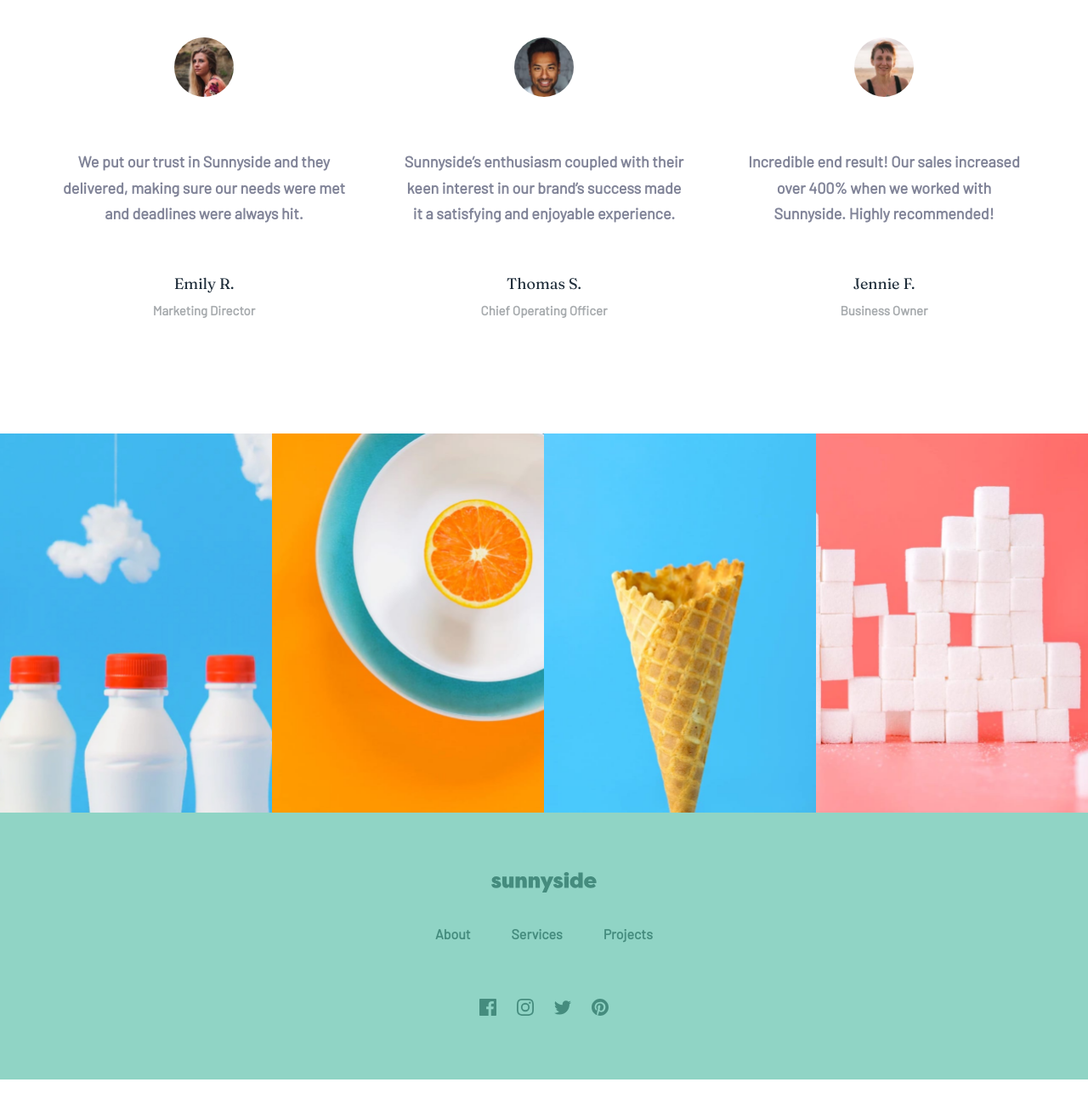
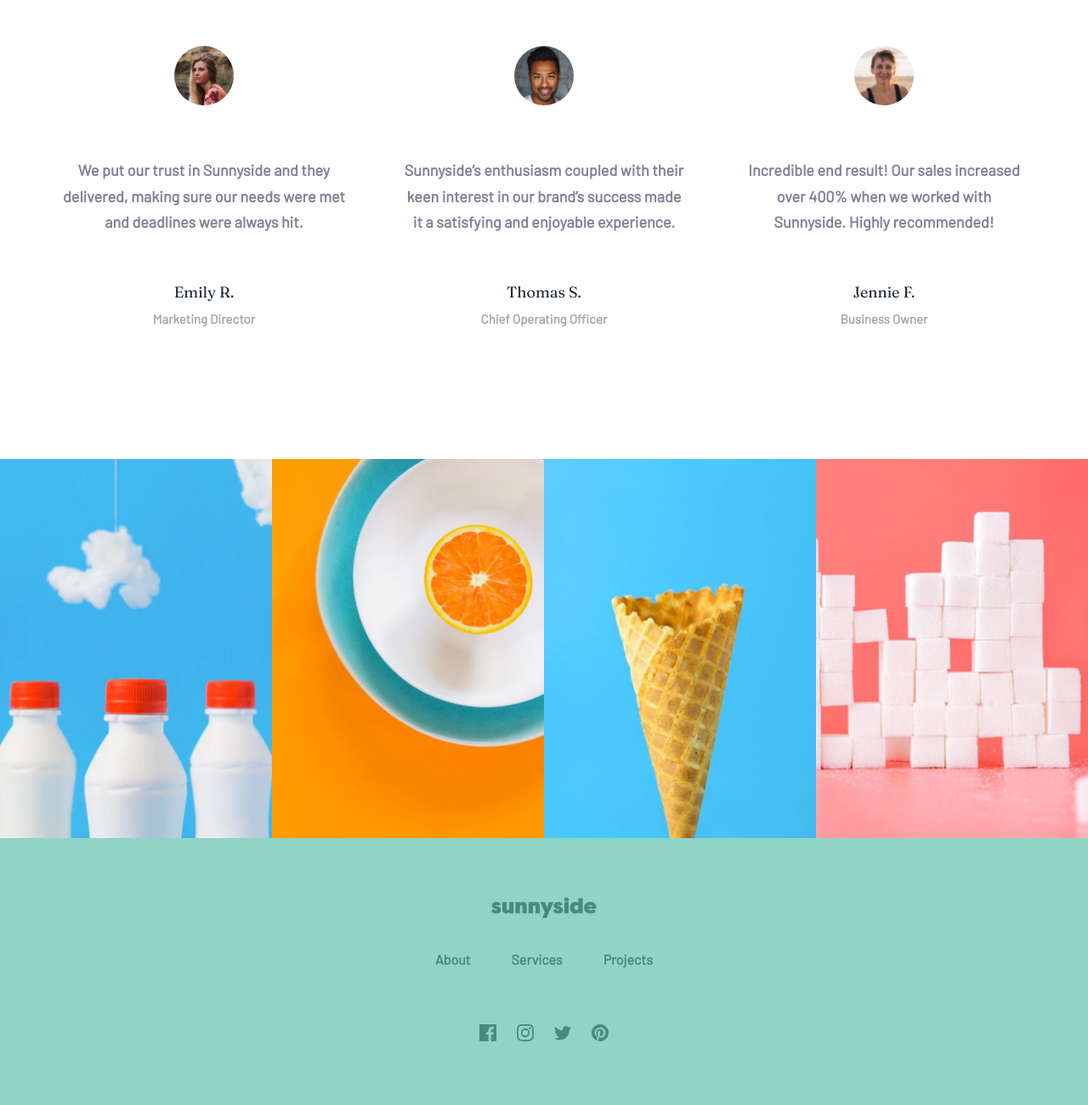
Before and after one commit to charlottesaidi/Sunnyside-agency-challenge-solution, a plain HTML site: page index.html in a window 1280 px wide. Shown: the part 2799-4099 px from the top of the page at 85% size. Before the commit the page ends 4069 px from the top, so only its background shows below. Drawn offline with nearby package versions, Linux system fonts and the light colour scheme.

Commit message:
fix footer

```diff
--- a/assets/css/style.css
+++ b/assets/css/style.css
@@ -68,7 +68,7 @@ a {text-decoration: none; transition: all .3s;}
 body {font-size: 18px; font-family: 'Barlow', sans-serif; font-weight: 600; line-height: 1.3}
 .wrap {max-width: 1440px; width: 100%; margin: 0 auto;}
 h1, h2 {font-family: 'Fraunces', serif;}
-.attribution { font-size: 11px; text-align: center; padding: 1% 0}
+.attribution { font-size: 11px; text-align: center;}
 .attribution a { color: hsl(228, 45%, 44%); }
 .hidden {display: none;}
 .grey {opacity: .5}
@@ -139,10 +139,10 @@ a:hover + .red {background: hsl(7, 99%, 70%)}
 | MAIN STYLE / PAGE CONTENT / CLIENT TESTIMONIALS
 |---------------------------------------------
 */
-.main_fourth_section .client_wrap {max-width: 1200px; width: 100%; margin: 0 auto; padding-top: 150px}
-.client_wrap h2 {text-transform: uppercase; color: hsl(210, 4%, 67%); font-size: 18px; letter-spacing: 5px; text-align: center;}
+.main_fourth_section .client_wrap {max-width: 1200px; width: 100%; margin: 0 auto; padding-top: 160px}
+.client_wrap h2 {text-transform: uppercase; font-weight: 900; color: hsl(210, 4%, 67%); font-size: 18px; letter-spacing: 5px; text-align: center;}
 .client_blocks {display: flex; flex-flow: row wrap; justify-content: space-around; align-items: center; text-align: center;}
-.client_blocks .blocks {width: 33.333333%; line-height: 1.7; padding: 70px 0 130px 0}
+.client_blocks .blocks {width: 33.333333%; line-height: 1.7; padding: 70px 0 150px 0}
 .blocks .avatar img {height: 70px; width: 70px; border-radius: 50%;}
 .client_blocks .text {padding: 13% 8%; color: hsl(232, 10%, 55%);}
 .client_blocks .name p {font-family: 'Fraunces', serif; color: #1e2c39;}
@@ -172,6 +172,7 @@ footer {background: #90d4c5; color: hsl(168, 34%, 41%);}
 .social_nav .footer_links {padding: 40% 15% 0 15%;}
 .footer_nav .footer_links a:hover {color: hsl(0, 0%, 100%)}
 .social_nav .footer_links svg:hover {fill: hsl(0, 0%, 100%)}
+.sr-only {display: none}
 /*
 |---------------------------------------------
 | MAIN STYLE / RESPONSIVE
--- a/index.html
+++ b/index.html
@@ -197,30 +197,26 @@
         <ul>
           <li class="footer_links">
             <a href="https://facebook.com/">
-              <span>
-                <svg width="20" height="20" xmlns="http://www.w3.org/2000/svg"><path d="M18.896 0H1.104C.494 0 0 .494 0 1.104v17.793C0 19.506.494 20 1.104 20h9.58v-7.745H8.076V9.237h2.606V7.01c0-2.583 1.578-3.99 3.883-3.99 1.104 0 2.052.082 2.329.119v2.7h-1.598c-1.254 0-1.496.597-1.496 1.47v1.928h2.989l-.39 3.018h-2.6V20h5.098c.608 0 1.102-.494 1.102-1.104V1.104C20 .494 19.506 0 18.896 0z"/></svg>
-              </span>
+              <span class="sr-only">Facebook Icon</span>
+              <svg width="20" height="20" xmlns="http://www.w3.org/2000/svg"><path d="M18.896 0H1.104C.494 0 0 .494 0 1.104v17.793C0 19.506.494 20 1.104 20h9.58v-7.745H8.076V9.237h2.606V7.01c0-2.583 1.578-3.99 3.883-3.99 1.104 0 2.052.082 2.329.119v2.7h-1.598c-1.254 0-1.496.597-1.496 1.47v1.928h2.989l-.39 3.018h-2.6V20h5.098c.608 0 1.102-.494 1.102-1.104V1.104C20 .494 19.506 0 18.896 0z"/></svg>
             </a>
           </li>
           <li class="footer_links">
             <a href="https://www.instagram.com">
-              <span>
-                <svg width="20" height="20" xmlns="http://www.w3.org/2000/svg"><path d="M10 1.802c2.67 0 2.987.01 4.042.059 2.71.123 3.975 1.409 4.099 4.099.048 1.054.057 1.37.057 4.04 0 2.672-.01 2.988-.057 4.042-.124 2.687-1.387 3.975-4.1 4.099-1.054.048-1.37.058-4.041.058-2.67 0-2.987-.01-4.04-.058-2.718-.124-3.977-1.416-4.1-4.1-.048-1.054-.058-1.37-.058-4.041 0-2.67.01-2.986.058-4.04.124-2.69 1.387-3.977 4.1-4.1 1.054-.048 1.37-.058 4.04-.058zM10 0C7.284 0 6.944.012 5.877.06 2.246.227.227 2.242.061 5.877.01 6.944 0 7.284 0 10s.012 3.057.06 4.123c.167 3.632 2.182 5.65 5.817 5.817 1.067.048 1.407.06 4.123.06s3.057-.012 4.123-.06c3.629-.167 5.652-2.182 5.816-5.817.05-1.066.061-1.407.061-4.123s-.012-3.056-.06-4.122C19.777 2.249 17.76.228 14.124.06 13.057.01 12.716 0 10 0zm0 4.865a5.135 5.135 0 100 10.27 5.135 5.135 0 000-10.27zm0 8.468a3.333 3.333 0 110-6.666 3.333 3.333 0 010 6.666zm5.338-9.87a1.2 1.2 0 100 2.4 1.2 1.2 0 000-2.4z"/></svg>
-              </span>
+              <span class="sr-only">Instagram Icon</span>
+              <svg width="20" height="20" xmlns="http://www.w3.org/2000/svg"><path d="M10 1.802c2.67 0 2.987.01 4.042.059 2.71.123 3.975 1.409 4.099 4.099.048 1.054.057 1.37.057 4.04 0 2.672-.01 2.988-.057 4.042-.124 2.687-1.387 3.975-4.1 4.099-1.054.048-1.37.058-4.041.058-2.67 0-2.987-.01-4.04-.058-2.718-.124-3.977-1.416-4.1-4.1-.048-1.054-.058-1.37-.058-4.041 0-2.67.01-2.986.058-4.04.124-2.69 1.387-3.977 4.1-4.1 1.054-.048 1.37-.058 4.04-.058zM10 0C7.284 0 6.944.012 5.877.06 2.246.227.227 2.242.061 5.877.01 6.944 0 7.284 0 10s.012 3.057.06 4.123c.167 3.632 2.182 5.65 5.817 5.817 1.067.048 1.407.06 4.123.06s3.057-.012 4.123-.06c3.629-.167 5.652-2.182 5.816-5.817.05-1.066.061-1.407.061-4.123s-.012-3.056-.06-4.122C19.777 2.249 17.76.228 14.124.06 13.057.01 12.716 0 10 0zm0 4.865a5.135 5.135 0 100 10.27 5.135 5.135 0 000-10.27zm0 8.468a3.333 3.333 0 110-6.666 3.333 3.333 0 010 6.666zm5.338-9.87a1.2 1.2 0 100 2.4 1.2 1.2 0 000-2.4z"/></svg>
             </a>
           </li>
           <li class="footer_links">
             <a href="https://twitter.com">
-              <span>
-                <svg width="20" height="17" xmlns="http://www.w3.org/2000/svg"><path d="M20 2.172a8.192 8.192 0 01-2.357.646 4.11 4.11 0 001.805-2.27 8.22 8.22 0 01-2.606.996A4.096 4.096 0 0013.847.248c-2.65 0-4.596 2.472-3.998 5.037A11.648 11.648 0 011.392 1a4.109 4.109 0 001.27 5.478 4.086 4.086 0 01-1.858-.513c-.045 1.9 1.318 3.679 3.291 4.075a4.113 4.113 0 01-1.853.07 4.106 4.106 0 003.833 2.849A8.25 8.25 0 010 14.658a11.616 11.616 0 006.29 1.843c7.618 0 11.923-6.434 11.663-12.205A8.354 8.354 0 0020 2.172z"/></svg>
-              </span>
+              <span class="sr-only">Twitter Icon</span>
+              <svg width="20" height="17" xmlns="http://www.w3.org/2000/svg"><path d="M20 2.172a8.192 8.192 0 01-2.357.646 4.11 4.11 0 001.805-2.27 8.22 8.22 0 01-2.606.996A4.096 4.096 0 0013.847.248c-2.65 0-4.596 2.472-3.998 5.037A11.648 11.648 0 011.392 1a4.109 4.109 0 001.27 5.478 4.086 4.086 0 01-1.858-.513c-.045 1.9 1.318 3.679 3.291 4.075a4.113 4.113 0 01-1.853.07 4.106 4.106 0 003.833 2.849A8.25 8.25 0 010 14.658a11.616 11.616 0 006.29 1.843c7.618 0 11.923-6.434 11.663-12.205A8.354 8.354 0 0020 2.172z"/></svg>
             </a>
           </li>
           <li class="footer_links">
             <a href="https://www.pinterest.fr/">
-              <span>
-                <svg width="20" height="20" xmlns="http://www.w3.org/2000/svg"><path d="M10 0C4.477 0 0 4.477 0 10c0 4.237 2.636 7.855 6.356 9.312-.088-.791-.167-2.005.035-2.868.181-.78 1.172-4.97 1.172-4.97s-.299-.6-.299-1.486c0-1.39.806-2.428 1.81-2.428.852 0 1.264.64 1.264 1.408 0 .858-.546 2.14-.828 3.33-.236.995.5 1.807 1.48 1.807 1.778 0 3.144-1.874 3.144-4.58 0-2.393-1.72-4.068-4.176-4.068-2.845 0-4.516 2.135-4.516 4.34 0 .859.331 1.781.745 2.281a.3.3 0 01.069.288l-.278 1.133c-.044.183-.145.223-.335.134-1.249-.581-2.03-2.407-2.03-3.874 0-3.154 2.292-6.052 6.608-6.052 3.469 0 6.165 2.473 6.165 5.776 0 3.447-2.173 6.22-5.19 6.22-1.013 0-1.965-.525-2.291-1.148l-.623 2.378c-.226.869-.835 1.958-1.244 2.621.937.29 1.931.446 2.962.446 5.523 0 10-4.477 10-10S15.523 0 10 0z"/></svg>
-              </span>
+              <span class="sr-only">Pinterest Icon</span>
+              <svg width="20" height="20" xmlns="http://www.w3.org/2000/svg"><path d="M10 0C4.477 0 0 4.477 0 10c0 4.237 2.636 7.855 6.356 9.312-.088-.791-.167-2.005.035-2.868.181-.78 1.172-4.97 1.172-4.97s-.299-.6-.299-1.486c0-1.39.806-2.428 1.81-2.428.852 0 1.264.64 1.264 1.408 0 .858-.546 2.14-.828 3.33-.236.995.5 1.807 1.48 1.807 1.778 0 3.144-1.874 3.144-4.58 0-2.393-1.72-4.068-4.176-4.068-2.845 0-4.516 2.135-4.516 4.34 0 .859.331 1.781.745 2.281a.3.3 0 01.069.288l-.278 1.133c-.044.183-.145.223-.335.134-1.249-.581-2.03-2.407-2.03-3.874 0-3.154 2.292-6.052 6.608-6.052 3.469 0 6.165 2.473 6.165 5.776 0 3.447-2.173 6.22-5.19 6.22-1.013 0-1.965-.525-2.291-1.148l-.623 2.378c-.226.869-.835 1.958-1.244 2.621.937.29 1.931.446 2.962.446 5.523 0 10-4.477 10-10S15.523 0 10 0z"/></svg>
             </a>
           </li>
         </ul>
```
